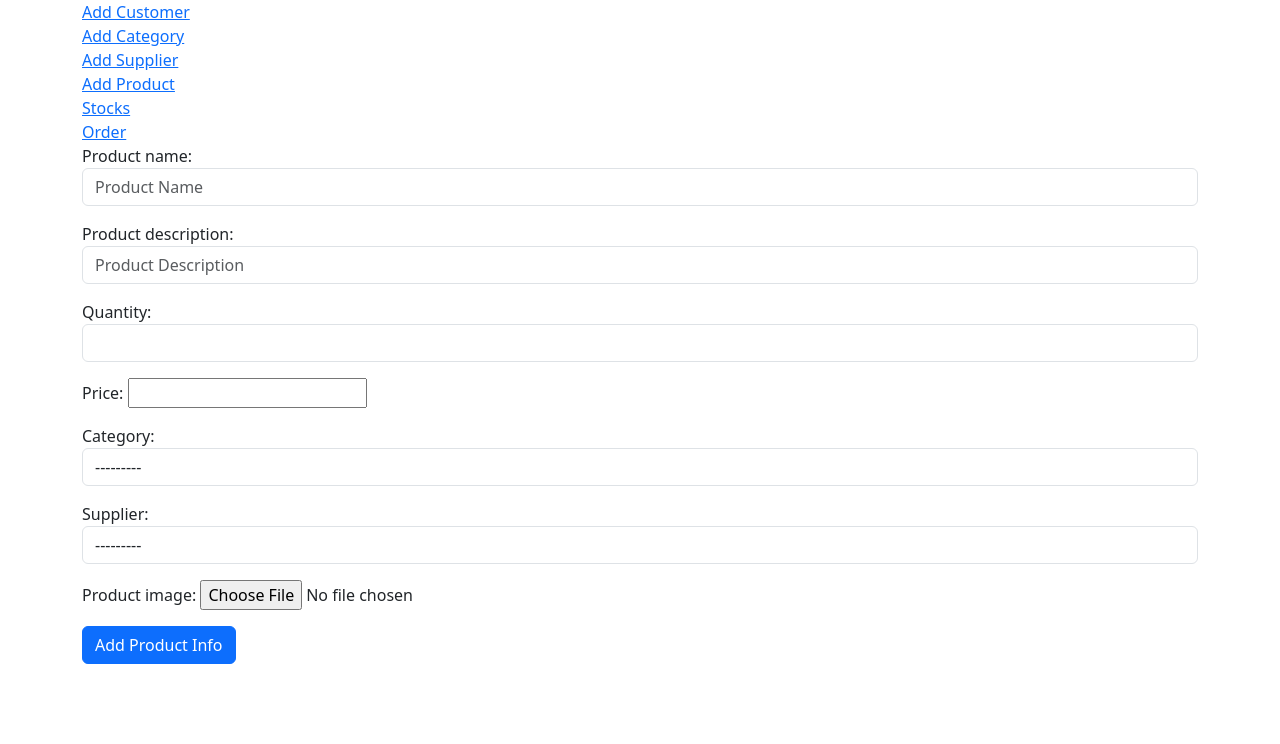
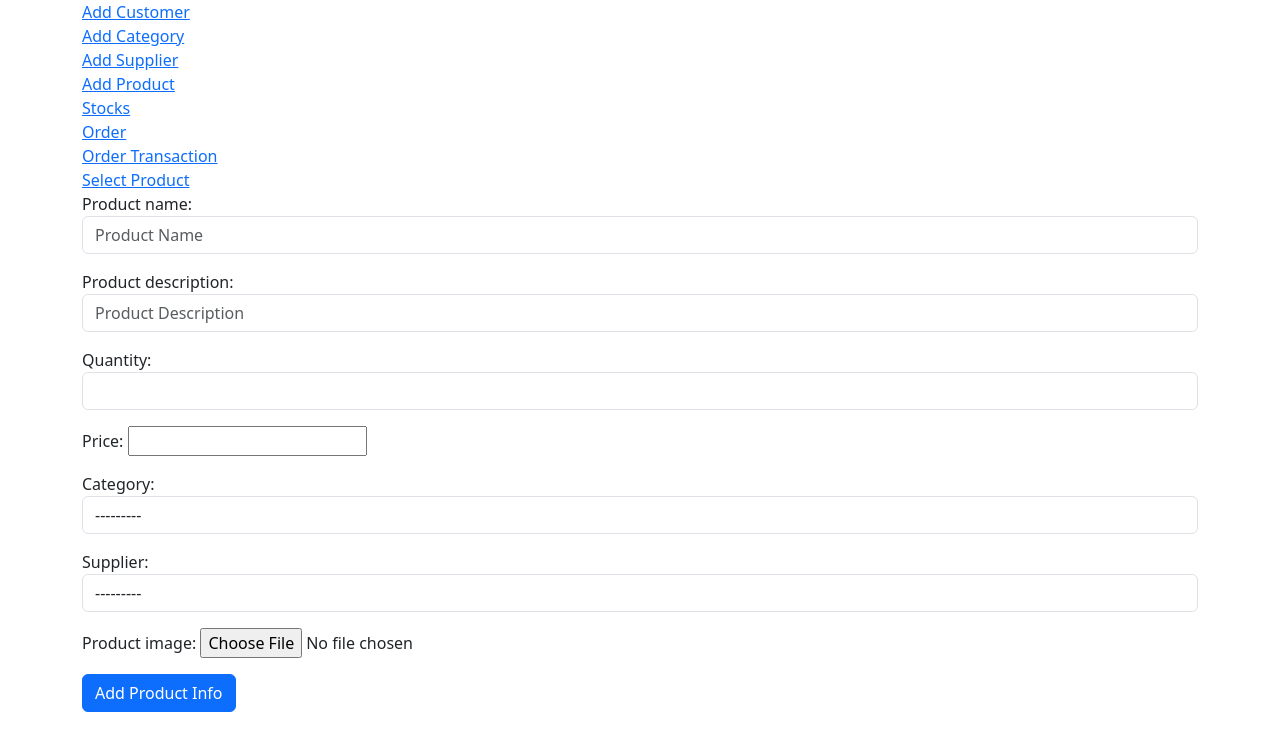
Before and after one commit to Carepred009/ApplianceInventory, a Django app: page /product/ in a window 1280 px wide. Shown: the part 56-800 px from the top of the page. Run offline with Django 5.2, Linux system fonts and the light colour scheme; the visitor is signed in with stand-in values (Sample User, id 1); data that the repository does not hold is empty.

Commit message:
create, 2 template select product and update product. Updates the product with product id and display only the name. Empty the fields other fields to input new data.

```diff
--- a/InventoryProject/InventoryApp/forms.py
+++ b/InventoryProject/InventoryApp/forms.py
@@ -40,6 +40,20 @@ class SupplierForm(forms.ModelForm):
             'address':forms.Textarea(attrs={'class':'form-control','placeholder':'Supplier Address'})
         }
 
+class ProductUpdateForm(forms.ModelForm):
+    class Meta:
+        model = Product
+        fields = ['product_name','product_description','quantity','price','category','supplier','product_image']  # only include fields you want updated
+
+        widgets = {
+            'product_name':forms.TextInput(attrs={'class':'form-control','readonly': 'readonly'}), # 'readonly': 'readonly' prevent from editing while updating some fields
+            'product_description': forms.TextInput(attrs={'class': 'form-control', 'placeholder': 'Product Description'}),
+            'quantity': forms.NumberInput(attrs={'class': 'form-control', 'min': 1, 'max': 10000}),  # ✅ Correct
+            'category': forms.Select(attrs={'class': 'form-control'}),
+            'supplier': forms.Select(attrs={'class': 'form-control'}),
+            'transaction_date': forms.DateTimeInput(attrs={'type': 'datetime-local'}),
+        }
+
 class ProductForm(forms.ModelForm):
     class Meta:
         model = Product
--- a/InventoryProject/InventoryApp/models.py
+++ b/InventoryProject/InventoryApp/models.py
@@ -7,6 +7,8 @@ from django.contrib.auth.models import User
 from django.db import models
 
 # Create your models here.
+
+
 
 class Customer(models.Model):
     customer_id = models.AutoField(primary_key = True)
@@ -72,8 +74,6 @@ class Order(models.Model):
         return (f"{self.customer} {self.product}")
 
 
-
-
 class Stocks(models.Model):
     stocks_id = models.AutoField(primary_key = True)
     product = models.ForeignKey(Product, on_delete=models.CASCADE, null=True, blank=True)
@@ -84,3 +84,8 @@ class Stocks(models.Model):
 
     def __str__(self):
         return f"{self.actual_count}"
+
+
+class Per_product(models.Model):
+        per_product_id = models.AutoField(primary_key = True)
+        per_product = models.CharField(max_length=255,)
--- a/InventoryProject/InventoryApp/templates/base.html
+++ b/InventoryProject/InventoryApp/templates/base.html
@@ -70,6 +70,13 @@
                             <div class="form-group">
                              <a href="{% url 'order-create' %}">Order</a>
                              </div>
+                         <div class="form-group">
+                             <a href="{% url 'order_display' %}">Order Transaction</a>
+                             </div>
+
+                        <div class="form-group">
+                             <a href="{% url 'select_product' %}">Select Product</a>
+                             </div>
 
                     </div>
                  {%endif%}
--- a/InventoryProject/InventoryApp/urls.py
+++ b/InventoryProject/InventoryApp/urls.py
@@ -1,6 +1,8 @@
+from tkinter.font import names
+
 from django.urls import path
 
-from .views import BaseView, CustomerView, CategoryView, SupplierView, ProductView ,StocksView,SearchResultView,OrderAccept,OrderDisplay
+from .views import BaseView, CustomerView, CategoryView, SupplierView, ProductView ,StocksView,SearchResultView,OrderAccept,OrderDisplay, SelectProductView,UpdateProductView
 
 from django.contrib.auth import views as auth_views
 
@@ -19,5 +21,8 @@ urlpatterns = [
     path('search_result/',SearchResultView.as_view(), name="search"),
 
     path('order/', OrderAccept.as_view(), name='order-create'),
-    path('order_display/',OrderDisplay.as_view(), name="order_display")
+    path('order_display/',OrderDisplay.as_view(), name="order_display"),
+
+    path('select_product/',SelectProductView.as_view(), name="select_product"),
+    path('update_product/<int:pk>/', UpdateProductView.as_view(), name="update_product")
 ]
--- a/InventoryProject/InventoryApp/views.py
+++ b/InventoryProject/InventoryApp/views.py
@@ -8,14 +8,50 @@ from django.contrib import messages
 from django.urls import reverse_lazy, reverse
 
 from .models import Customer, Category, Supplier, Product, Stocks, Order
-from .forms import CustomerForm, CategoryForm, SupplierForm, ProductForm, OrderForm
+from .forms import CustomerForm, CategoryForm, SupplierForm, ProductForm, OrderForm,ProductUpdateForm
 
-from django.views.generic import TemplateView, CreateView, ListView, DetailView
+from django.views.generic import TemplateView, CreateView, ListView, DetailView,UpdateView
 
 from django.db.models import Sum, F, Q
 
 
 # Create your views here.
+
+
+
+
+class UpdateCustomer(UpdateView):
+    model = Customer
+
+
+class SelectProductView(ListView):
+    model = Product
+    template_name = 'select_product.html'
+    context_object_name = 'products'
+
+class UpdateProductView(UpdateView):
+    model = Product
+    template_name = 'update_product.html'
+    form_class = ProductUpdateForm
+    success_url = reverse_lazy('home')
+
+    def get_initial(self):
+        initial = super().get_initial()
+        initial['product_description'] = ''  # clear the price
+        initial['quantity'] = ''  # clear the quantity
+        initial['price'] = ''  # clear the quantity  The purpose this function is display the Form but empty to avoid update error
+        initial['category'] = ''
+        initial['supplier'] = ''
+        initial['product_image'] = ''
+
+        return initial
+
+  # 'product_name','product_description','quantity','price','category','supplier','product_image'
+
+
+
+
+
 
 class OrderDisplay(ListView):
     model = Order
@@ -78,7 +114,7 @@ class SearchResultView(ListView):
 
 class StocksView(ListView):
     model = Stocks
-    template_name = 'stocks.html'
+    template_name = 'stocks_movement.html'
     context_object_name = 'stocks'
 
 
```
Also changed, not shown: InventoryProject/InventoryApp/signals.py (+5 -2 lines), InventoryProject/InventoryApp/templates/select_product.html (added, +13 -0 lines), InventoryProject/InventoryApp/templates/update_product.html (added, +12 -0 lines), InventoryProject/InventoryApp/templates/stocks_movement.html (renamed from InventoryProject/InventoryApp/templates/stocks.html).
